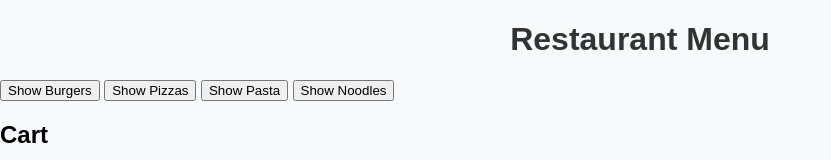
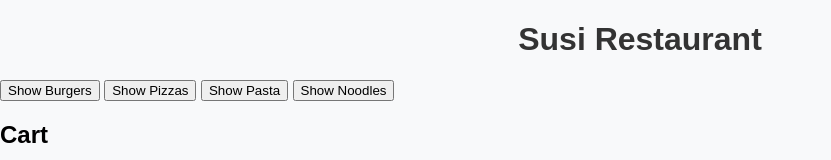
Before and after one commit to Abinayaa1925/abi, a plain HTML site: page fooddelivery.html in a window 1280 px wide. Shown: the top 160 px of the page, without its empty margins (0-831 px from the left). Drawn offline with Linux system fonts and the light colour scheme.

Commit message:
Update fooddelivery.html

```diff
--- a/fooddelivery.html
+++ b/fooddelivery.html
@@ -8,7 +8,7 @@
 </head>
 <body>
 
-<h1>Restaurant Menu</h1>
+<h1> Susi Restaurant</h1>
 
 <button id="showBurgers" onclick="showShop('burger')">Show Burgers</button>
 <button id="showPizzas" onclick="showShop('pizza')">Show Pizzas</button>
```
